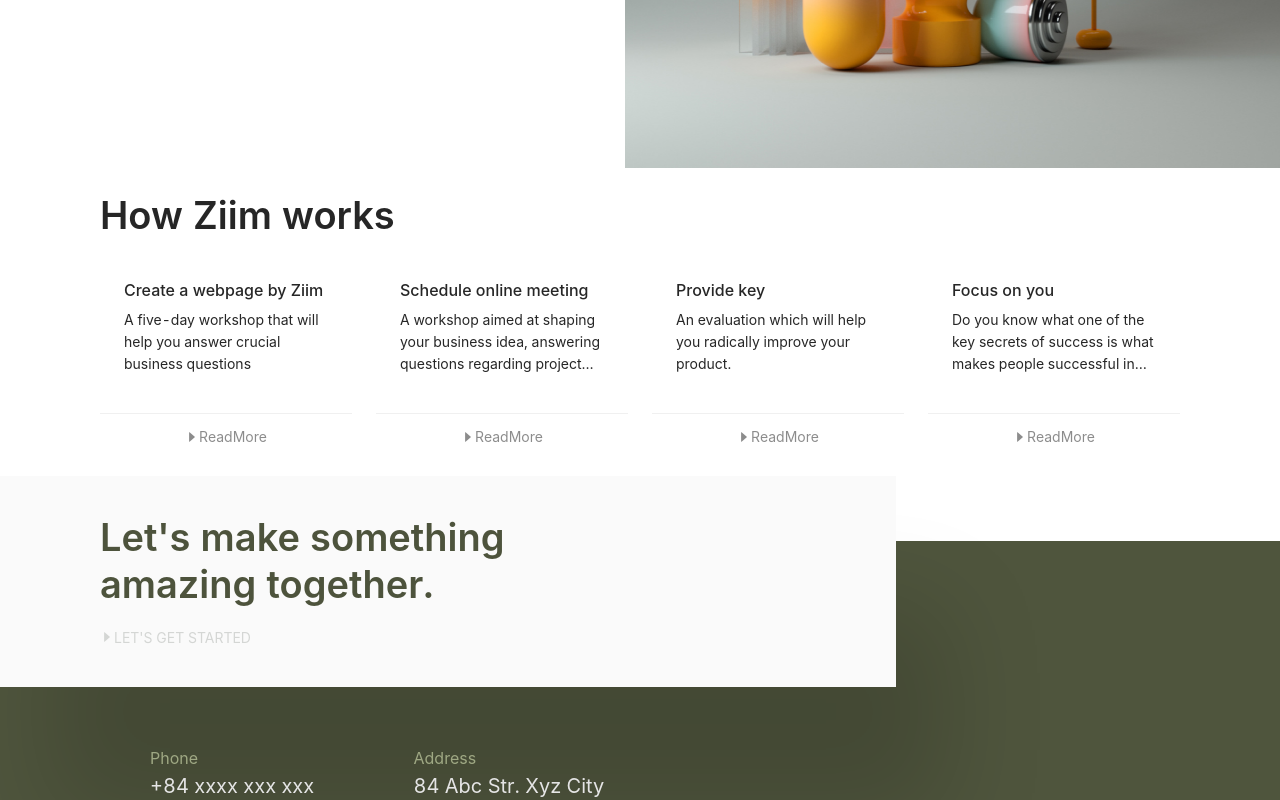
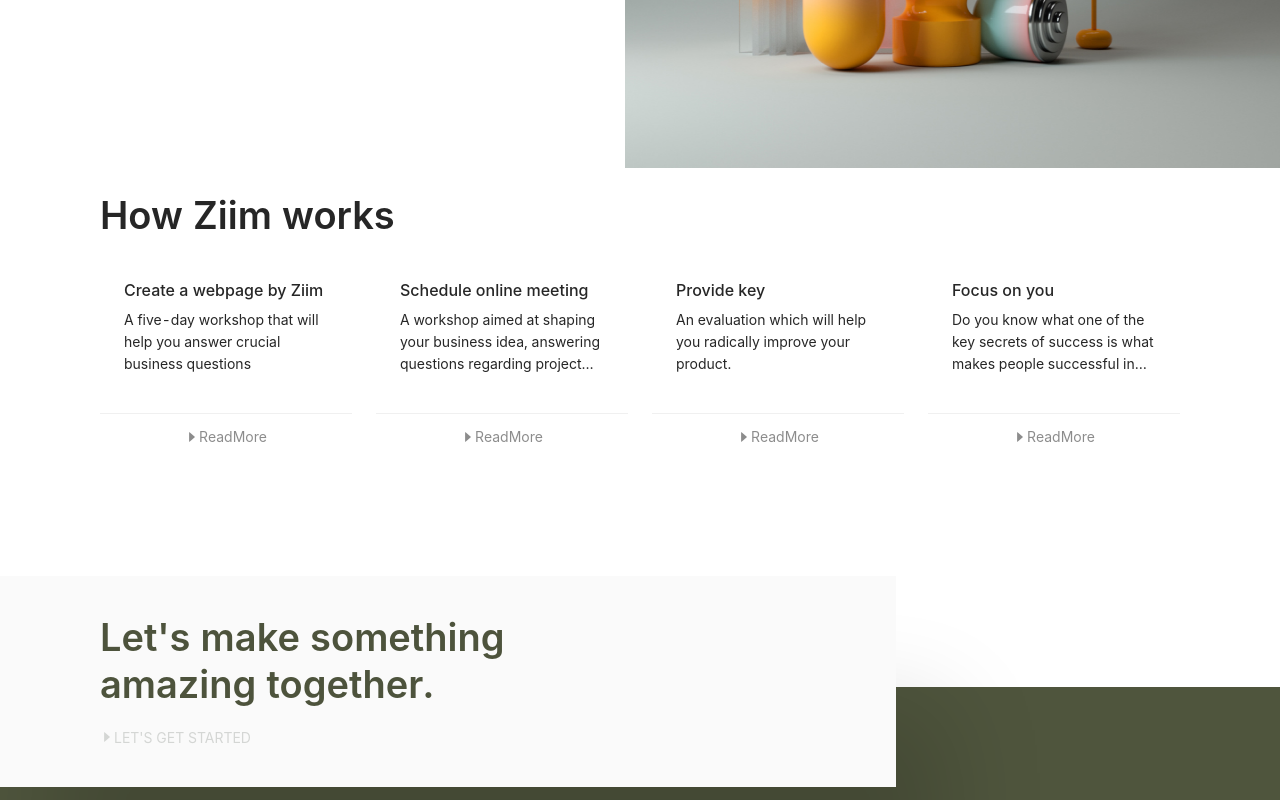
Before and after one commit to danghung97/ziim-hackcovy-client, a React (Create React App) app: page / in a window 1280 px wide. Shown: the part 1142-1942 px from the top of the page. Built offline with nearby package versions, Linux system fonts and the light colour scheme.

Commit message:
*fix scroll footer

```diff
--- a/src/component/footer.css
+++ b/src/component/footer.css
@@ -14,9 +14,10 @@
 	background: #fafafa;
 	box-shadow: 50px 130px 100px rgba(0, 0, 0, 0.145947);
 	padding-left: 100px;
-	position: absolute;
+	position: relative;
 	padding-top: 3%;
 	padding-bottom: 3%;
+	bottom: -100px;
 }
 
 .letGetStart {
@@ -29,13 +30,12 @@
 }
 
 .boxBot {
-	z-index: 0;
 	width: 100%;
-	top: 65px;
 	padding-top: 16%;
 	background-color: #4f553d;
+	padding-bottom: 30px;
 	position: relative;
-	padding-bottom: 30px;
+	overflow: hidden;
 }
 
 .boxBotContent {
```
